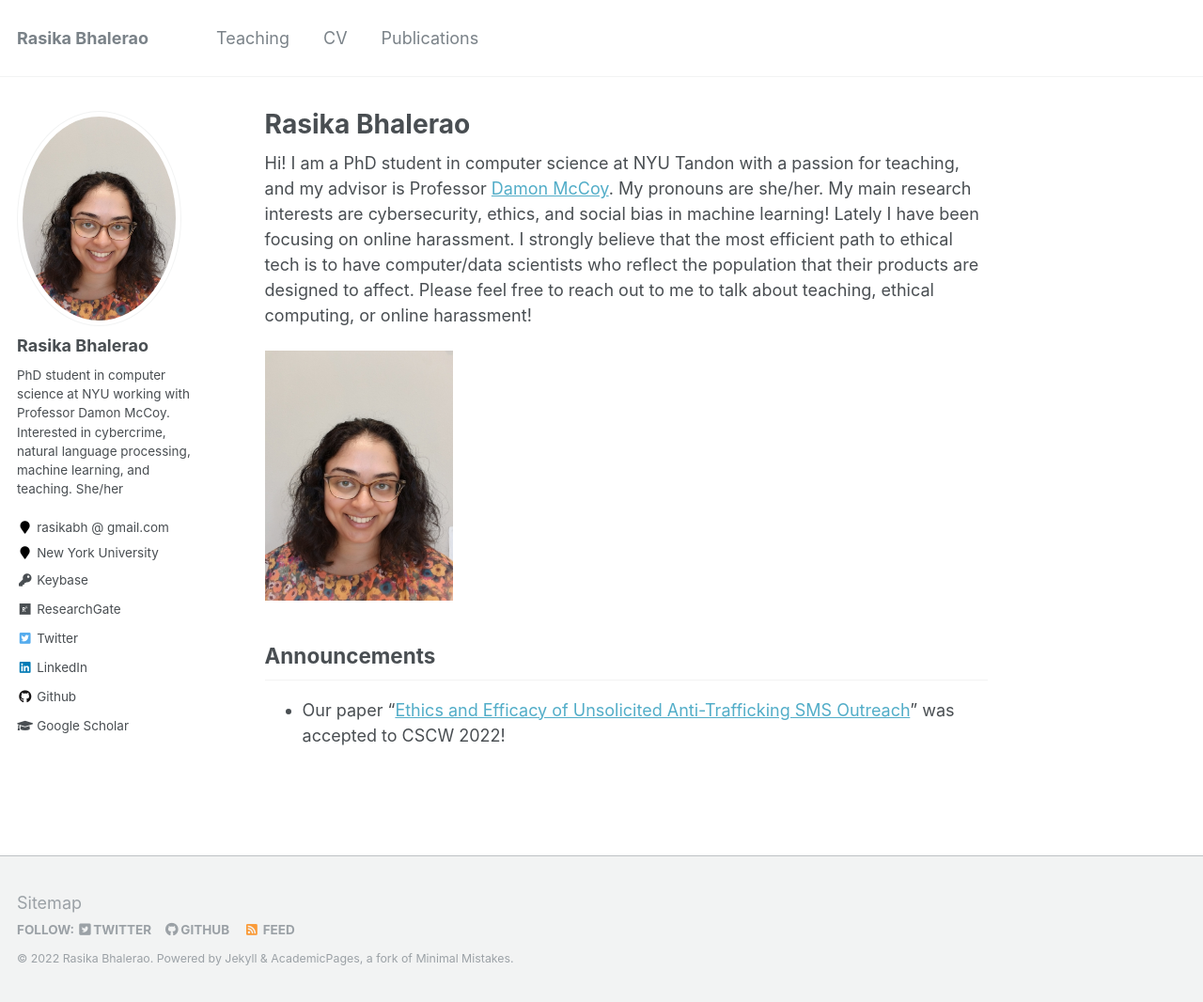
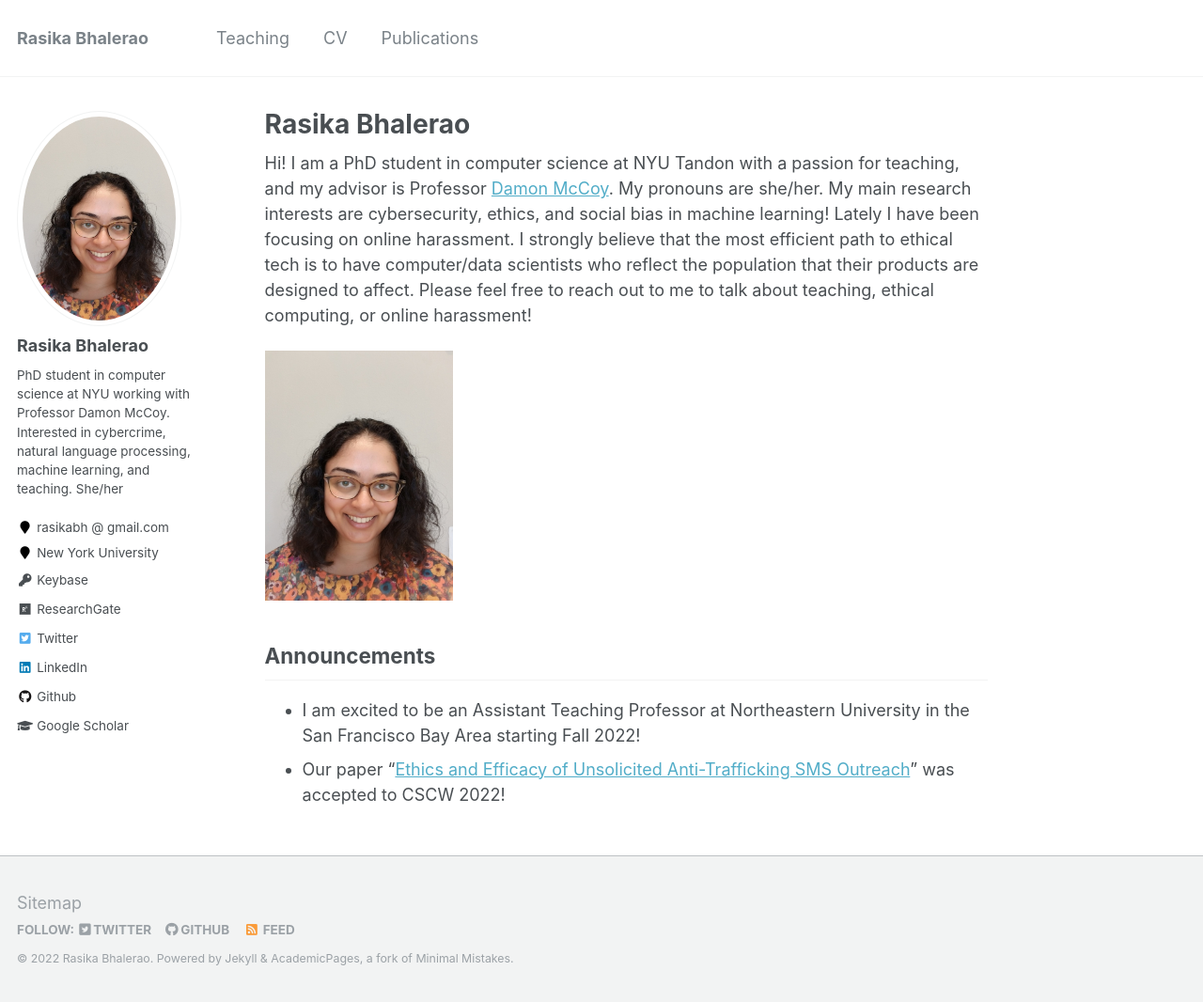
Before and after one commit to rasikabh/rasikabh.github.io, a Jekyll site: the page built from _pages/about.md, in a window 1280 px wide and 1066 px high. Shown: the whole window at 94% size. Built offline with Jekyll 4.4.1, drawn with Linux system fonts in a browser that asks for light colours.

Commit message:
Update about.md

```diff
--- a/_pages/about.md
+++ b/_pages/about.md
@@ -18,5 +18,5 @@ Please feel free to reach out to me to talk about teaching, ethical computing, o
 
 ## Announcements
 
-<!-- - I am excited to be an Assistant Teaching Professor at Northeastern University in the San Francisco Bay Area starting Fall 2022! -->
+- I am excited to be an Assistant Teaching Professor at Northeastern University in the San Francisco Bay Area starting Fall 2022!
 - Our paper "[Ethics and Efficacy of Unsolicited Anti-Trafficking SMS Outreach](https://arxiv.org/abs/2202.09527)" was accepted to CSCW 2022!
```
